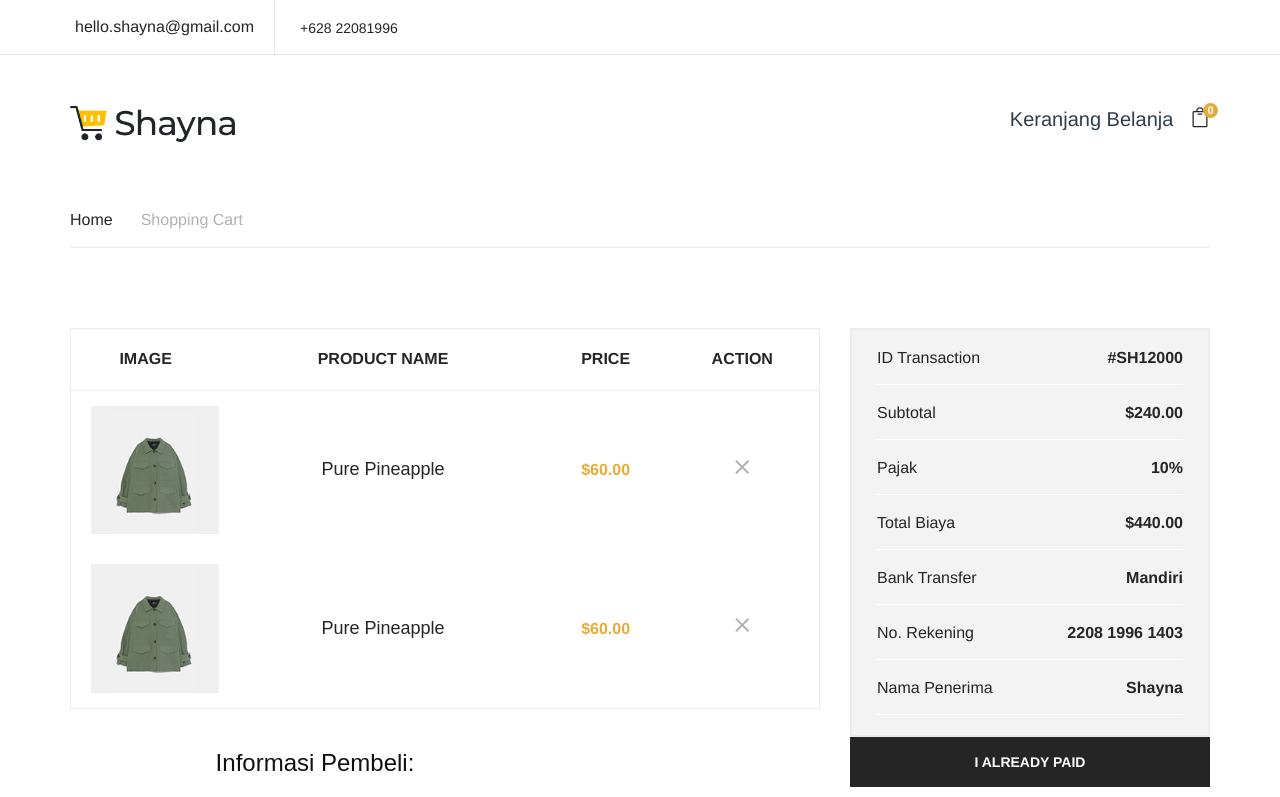
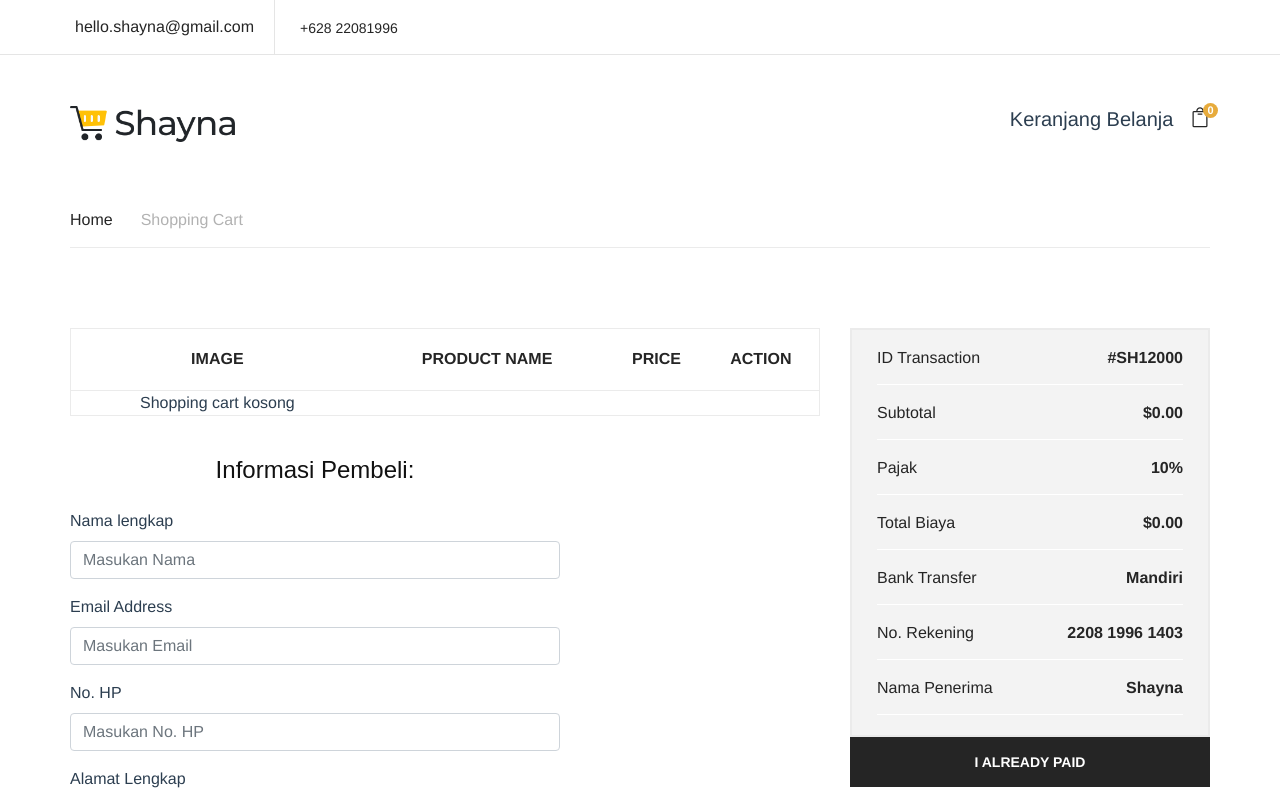
Before and after one commit to dandy1414/shayna-store, a Vue app: page /#/cart in a window 1280 px wide. Shown: the top 797 px of the page. Built offline with nearby package versions, Linux system fonts and the light colour scheme; some icons are missing; a web font is replaced by a local one.

Commit message:
Add checkout post using axios

```diff
--- a/src/components/BannerShayna.vue
+++ b/src/components/BannerShayna.vue
@@ -71,6 +71,8 @@
                 this.keranjangUser.push(productStored);
                 const parsed = JSON.stringify(this.keranjangUser);
                 localStorage.setItem('keranjangUser', parsed);
+
+                window.location.reload();
             }
         },
         mounted() {
--- a/src/components/HeaderShayna.vue
+++ b/src/components/HeaderShayna.vue
@@ -44,7 +44,7 @@
                                                             <h6>{{ keranjang.name }}</h6>
                                                         </div>
                                                     </td>
-                                                    <td @click="removeItem(index)" class="si-close">
+                                                    <td @click="removeItem(keranjang.id)" class="si-close">
                                                         <i class="ti-close"></i>
                                                     </td>
                                                 </tr>
@@ -58,10 +58,10 @@
                                     </div>
                                     <div class="select-total">
                                         <span>total:</span>
-                                        <h5>$120.00</h5>
+                                        <h5>${{ priceTotal }}.00</h5>
                                     </div>
                                     <div class="select-button">
-                                        <a href="#" class="primary-btn view-card">VIEW CARD</a>
+                                        <a href="#" class="primary-btn view-card"><router-link to="/cart" style="color: #FFF">VIEW CART</router-link></a>
                                         <a href="#" class="primary-btn checkout-btn">CHECK OUT</a>
                                     </div>
                                 </div>
@@ -84,10 +84,16 @@
             };
         },
         methods: {
-            removeItem(index) {
+            removeItem(idx) {
+                let keranjangUserStorage = JSON.parse(localStorage.getItem('keranjangUser'));
+                let itemKeranjangUserStorage = keranjangUserStorage.map(itemKeranjangUserStorage => itemKeranjangUserStorage.id);
+
+                let index = itemKeranjangUserStorage.findIndex(id => id == idx);
                 this.keranjangUser.splice(index, 1);
+
                 const parsed = JSON.stringify(this.keranjangUser);
                 localStorage.setItem('keranjangUser', parsed);
+                window.location.reload();
             }
         },
         mounted() {
@@ -98,6 +104,13 @@
                     localStorage.removeItem('keranjangUser');
                 }
             }
+        },
+        computed: {
+            priceTotal() {
+                return this.keranjangUser.reduce(function(items, data){
+                    return items + data.price;
+                }, 0);
+            }
         }
     }
 </script>
--- a/src/views/ShoppingCart.vue
+++ b/src/views/ShoppingCart.vue
@@ -33,30 +33,23 @@
                                                 <th>Action</th>
                                             </tr>
                                         </thead>
-                                    <tbody>
-                                        <tr>
+                                        <tbody v-if="keranjangUser.length > 0">
+                                            <tr v-for="keranjang in keranjangUser" :key="keranjang.id">
                                                 <td class="cart-pic first-row">
-                                                <img src="img/cart-page/product-1.jpg" />
+                                                    <img class="img-cart" :src="keranjang.photo" />
                                                 </td>
                                                 <td class="cart-title first-row text-center">
-                                                <h5>Pure Pineapple</h5>
+                                                    <h5>{{ keranjang.name }}</h5>
                                                 </td>
-                                            <td class="p-price first-row">$60.00</td>
-                                            <td class="delete-item"><a href="#"><i class="material-icons">
+                                                <td class="p-price first-row">${{ keranjang.price }}</td>
+                                                <td class="delete-item" @click="removeItem(index)"><a href="#"><i class="material-icons">
                                                             close
                                                         </i></a></td>
                                             </tr>
+                                        </tbody>
+                                        <tbody v-else>
                                             <tr>
-                                            <td class="cart-pic first-row">
-                                                <img src="img/cart-page/product-1.jpg" />
-                                            </td>
-                                            <td class="cart-title first-row text-center">
-                                                <h5>Pure Pineapple</h5>
-                                            </td>
-                                            <td class="p-price first-row">$60.00</td>
-                                            <td class="delete-item"><a href="#"><i class="material-icons">
-                                              close
-                                              </i></a></td>
+                                                Shopping cart kosong
                                             </tr>
                                         </tbody>
                                     </table>
@@ -70,19 +63,37 @@
                                     <form>
                                         <div class="form-group">
                                             <label for="namaLengkap">Nama lengkap</label>
-                                        <input type="text" class="form-control" id="namaLengkap" aria-describedby="namaHelp" placeholder="Masukan Nama">
+                                            <input type="text"
+                                                   class="form-control" id="namaLengkap"
+                                                   aria-describedby="namaHelp"
+                                                   placeholder="Masukan Nama"
+                                                   v-model="customerInfo.name">
                                         </div>
                                         <div class="form-group">
                                             <label for="namaLengkap">Email Address</label>
-                                        <input type="email" class="form-control" id="emailAddress" aria-describedby="emailHelp" placeholder="Masukan Email">
+                                            <input type="email"
+                                                   class="form-control"
+                                                   id="emailAddress"
+                                                   aria-describedby="emailHelp"
+                                                   placeholder="Masukan Email"
+                                                   v-model="customerInfo.email">
                                         </div>
                                         <div class="form-group">
                                             <label for="namaLengkap">No. HP</label>
-                                        <input type="text" class="form-control" id="noHP" aria-describedby="noHPHelp" placeholder="Masukan No. HP">
+                                            <input type="text"
+                                                   class="form-control"
+                                                   id="noHP"
+                                                   aria-describedby="noHPHelp"
+                                                   placeholder="Masukan No. HP"
+                                                   v-model="customerInfo.number">
                                         </div>
                                         <div class="form-group">
                                             <label for="alamatLengkap">Alamat Lengkap</label>
-                                        <textarea class="form-control" id="alamatLengkap" rows="3"></textarea>
+                                            <textarea
+                                                   class="form-control"
+                                                   id="alamatLengkap"
+                                                   rows="3"
+                                                   v-model="customerInfo.address"></textarea>
                                         </div>
                                     </form>
                                 </div>
@@ -95,14 +106,14 @@
                                 <div class="proceed-checkout text-left">
                                     <ul>
                                         <li class="subtotal">ID Transaction <span>#SH12000</span></li>
-                                    <li class="subtotal mt-3">Subtotal <span>$240.00</span></li>
+                                        <li class="subtotal mt-3">Subtotal <span>${{ priceTotal }}.00</span></li>
                                         <li class="subtotal mt-3">Pajak <span>10%</span></li>
-                                    <li class="subtotal mt-3">Total Biaya <span>$440.00</span></li>
+                                        <li class="subtotal mt-3">Total Biaya <span>${{ priceTotalWithTax }}.00</span></li>
                                         <li class="subtotal mt-3">Bank Transfer <span>Mandiri</span></li>
                                         <li class="subtotal mt-3">No. Rekening <span>2208 1996 1403</span></li>
                                         <li class="subtotal mt-3">Nama Penerima <span>Shayna</span></li>
                                     </ul>
-                                <router-link to="/success"><a href="" class="proceed-btn">I ALREADY PAID</a></router-link>
+                                    <a @click="checkout()" href="#" class="proceed-btn">I ALREADY PAID</a>
                                 </div>
                             </div>
                         </div>
@@ -117,11 +128,73 @@
 <script>
     // @ is an alias to /src
     import HeaderShayna from '@/components/HeaderShayna.vue';
+    import axios from "axios";
 
     export default {
         name: 'Cart',
         components: {
             HeaderShayna,
+        },
+        data() {
+            return {
+                keranjangUser: [],
+                customerInfo: {
+                    name: '',
+                    email: '',
+                    number: '',
+                    address: ''
+                }
+            };
+        },
+        methods: {
+            removeItem(index) {
+                this.keranjangUser.splice(index, 1);
+                const parsed = JSON.stringify(this.keranjangUser);
+                localStorage.setItem('keranjangUser', parsed);
+            },
+            checkout(){
+                let productIds = this.keranjangUser.map(function(product){
+                    return product.id
+                });
+
+                let checkoutData = {
+                    'name': this.customerInfo.name,
+                    'email': this.customerInfo.email,
+                    'number': this.customerInfo.number,
+                    'address': this.customerInfo.address,
+                    'transaction_total': this.priceTotalWithTax,
+                    'transaction_status': "PENDING",
+                    'transaction_details': productIds,
+                }
+
+                axios
+                .post('http://localhost:8000/api/checkout',checkoutData)
+                .then(() => this.$router.push('success'))
+                // eslint-disable-next-Line no-console
+                .catch(err => console.log(err));
+            }
+        },
+        mounted() {
+            if (localStorage.getItem('keranjangUser')) {
+                try {
+                    this.keranjangUser = JSON.parse(localStorage.getItem('keranjangUser'));
+                } catch (e) {
+                    localStorage.removeItem('keranjangUser');
+                }
+            }
+        },
+        computed: {
+            priceTotal() {
+                return this.keranjangUser.reduce(function(items, data){
+                    return items + data.price;
+                }, 0);
+            },
+            priceWithTax() {
+                return this.priceTotal * (10/100);
+            },
+            priceTotalWithTax() {
+                return this.priceTotal + this.priceWithTax;
+            }
         }
     }
 </script>
```
Lines whose indentation alone changed are shown as unchanged.
